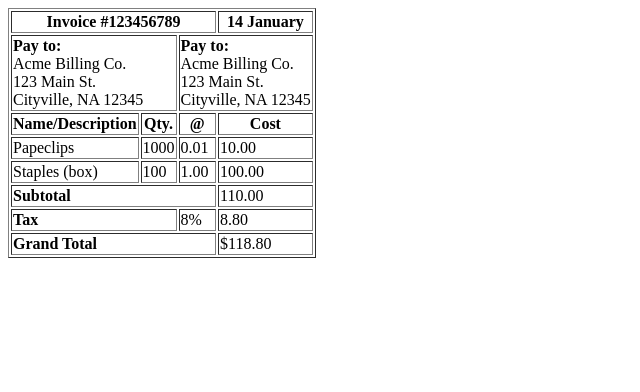
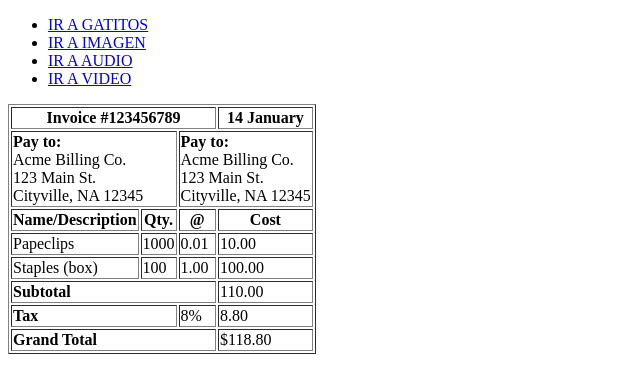
Before and after one commit to DaniFunes/Ejercicio-Gimnasio, a plain HTML site: page index.html in a window 1280 px wide. Shown: the whole page, without its empty margins (0-640 px from the left). Drawn offline with Linux system fonts and the light colour scheme.

Commit message:
Iteracion 3

```diff
--- a/index.html
+++ b/index.html
@@ -9,6 +9,16 @@
 </head>
 
 <body>
+    <nav>
+        <ul>
+            <li><a href="gatitos.html">IR A GATITOS</a></li>
+            <li><a href="gatitos.html#imagen">IR A IMAGEN</a></li>
+            <li><a href="gatitos.html#audio">IR A AUDIO</a></li>
+            <li><a href="gatitos.html#video">IR A VIDEO</a></li>
+        </ul>
+
+    </nav>
+
     <table border="1">
         <tr>
             <th colspan="3">Invoice #123456789</th>
```
Also changed, not shown: gatitos.html (+11 -3 lines).
